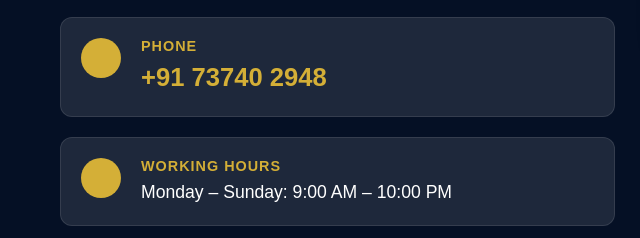
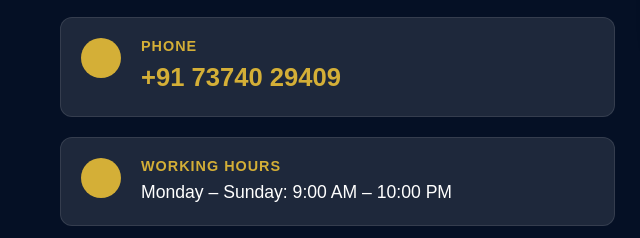
Before and after one commit to dubeyom1406-hue/metro-website, a website: page index.html in a window 1280 px wide. Shown: the part 2799-3037 px from the top of the page, 0-640 px from the left. Drawn offline with Linux system fonts and the light colour scheme; no server answers.

Commit message:
Update index.html

```diff
--- a/index.html
+++ b/index.html
@@ -224,7 +224,7 @@
                         <i class="fas fa-phone-alt"></i>
                         <div>
                             <h4>Phone</h4>
-                            <p class="phone-number" id="contact-phone">+91 73740 2948</p>
+                            <p class="phone-number" id="contact-phone">+91 73740 29409</p>
                         </div>
                     </div>
 
```
